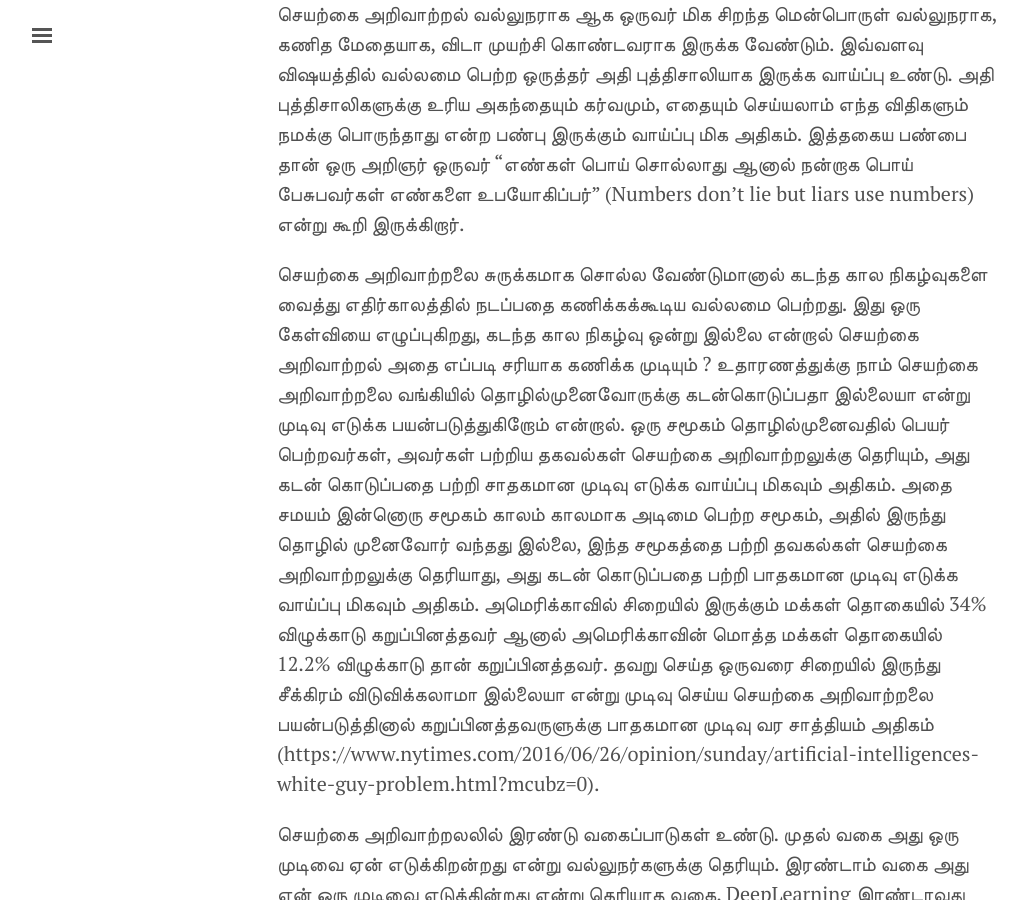
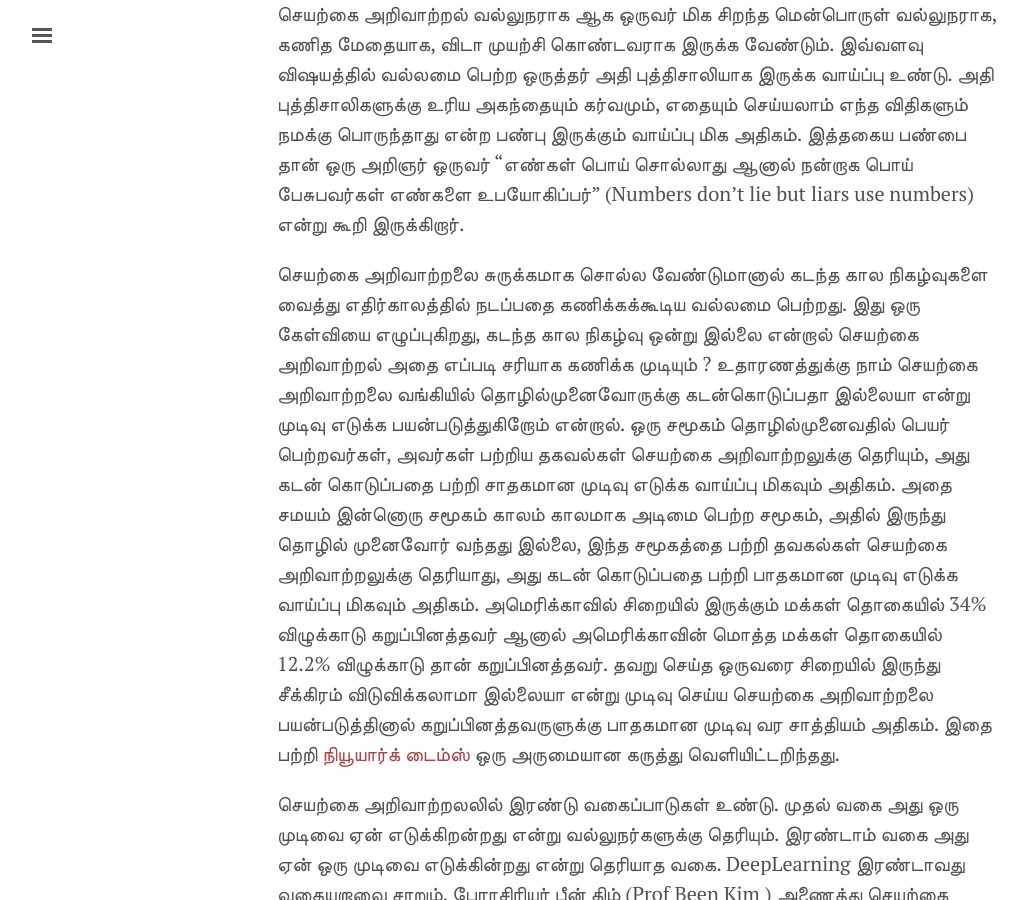
Before and after one commit to malaikannan/malaikannan.github.io, a Jekyll site: the page built from _posts/2017-07-10-செயற்கை-அறிவாற்றல்-வல்லுனர்களுக்கு-ஏன்-அறநெறி-மிகவும்-அவசியம்.markdown, in a window 1280 px wide and 900 px high, scrolled down 963 px. Shown: the whole window, without its empty margins (3-1030 px from the left). Built offline with Jekyll 4.4.1, drawn with Linux system fonts in a browser that asks for light colours; comment, search, counter and statistics services are not loaded.

Commit message:
second tamil blog

```diff
--- a/_posts/2017-07-10-செயற்கை-அறிவாற்றல்-வல்லுனர்களுக்கு-ஏன்-அறநெறி-மிகவும்-அவசியம்.markdown
+++ b/_posts/2017-07-10-செயற்கை-அறிவாற்றல்-வல்லுனர்களுக்கு-ஏன்-அறநெறி-மிகவும்-அவசியம்.markdown
@@ -11,7 +11,8 @@ date: "2017-07-10 18:37"
 செயற்கை அறிவாற்றல் வல்லுநராக ஆக ஒருவர் மிக சிறந்த மென்பொருள் வல்லுநராக, கணித மேதையாக, விடா முயற்சி கொண்டவராக இருக்க வேண்டும். இவ்வளவு விஷயத்தில் வல்லமை பெற்ற  ஒருத்தர் அதி புத்திசாலியாக இருக்க வாய்ப்பு உண்டு. அதி புத்திசாலிகளுக்கு உரிய அகந்தையும் கர்வமும், எதையும் செய்யலாம் எந்த விதிகளும்  நமக்கு பொருந்தாது என்ற பண்பு இருக்கும் வாய்ப்பு மிக அதிகம்.  இத்தகைய பண்பை தான் ஒரு அறிஞர் ஒருவர்  "எண்கள்  பொய் சொல்லாது ஆனால் நன்றாக பொய் பேசுபவர்கள் எண்களை உபயோகிப்பர்" (Numbers don't lie but liars use numbers) என்று கூறி இருக்கிறார்.
 
 
-செயற்கை அறிவாற்றலை சுருக்கமாக சொல்ல வேண்டுமானால் கடந்த கால நிகழ்வுகளை வைத்து எதிர்காலத்தில் நடப்பதை கணிக்கக்கூடிய வல்லமை பெற்றது. இது ஒரு கேள்வியை எழுப்புகிறது, கடந்த கால நிகழ்வு ஒன்று இல்லை  என்றால் செயற்கை அறிவாற்றல் அதை எப்படி சரியாக கணிக்க முடியும் ? உதாரணத்துக்கு நாம்  செயற்கை அறிவாற்றலை வங்கியில் தொழில்முனைவோருக்கு கடன்கொடுப்பதா இல்லையா என்று முடிவு எடுக்க பயன்படுத்துகிறோம் என்றால். ஒரு சமூகம் தொழில்முனைவதில் பெயர் பெற்றவர்கள், அவர்கள் பற்றிய  தகவல்கள் செயற்கை அறிவாற்றலுக்கு தெரியும், அது கடன் கொடுப்பதை பற்றி சாதகமான முடிவு எடுக்க வாய்ப்பு மிகவும் அதிகம். அதை சமயம் இன்னொரு சமூகம் காலம் காலமாக அடிமை பெற்ற சமூகம், அதில் இருந்து தொழில் முனைவோர் வந்தது இல்லை, இந்த சமூகத்தை பற்றி தவகல்கள் செயற்கை அறிவாற்றலுக்கு தெரியாது,  அது கடன் கொடுப்பதை பற்றி பாதகமான  முடிவு எடுக்க வாய்ப்பு மிகவும் அதிகம். அமெரிக்காவில் சிறையில் இருக்கும் மக்கள் தொகையில் 34% விழுக்காடு கறுப்பினத்தவர் ஆனால் அமெரிக்காவின் மொத்த மக்கள் தொகையில் 12.2% விழுக்காடு தான் கறுப்பினத்தவர். தவறு செய்த ஒருவரை  சிறையில் இருந்து சீக்கிரம் விடுவிக்கலாமா இல்லையா என்று முடிவு செய்ய செயற்கை அறிவாற்றலை பயன்படுத்தினால் கறுப்பினத்தவருளுக்கு பாதகமான முடிவு வர சாத்தியம் அதிகம் (https://www.nytimes.com/2016/06/26/opinion/sunday/artificial-intelligences-white-guy-problem.html?mcubz=0).
+செயற்கை அறிவாற்றலை சுருக்கமாக சொல்ல வேண்டுமானால் கடந்த கால நிகழ்வுகளை வைத்து எதிர்காலத்தில் நடப்பதை கணிக்கக்கூடிய வல்லமை பெற்றது. இது ஒரு கேள்வியை எழுப்புகிறது, கடந்த கால நிகழ்வு ஒன்று இல்லை  என்றால் செயற்கை அறிவாற்றல் அதை எப்படி சரியாக கணிக்க முடியும் ? உதாரணத்துக்கு நாம்  செயற்கை அறிவாற்றலை வங்கியில் தொழில்முனைவோருக்கு கடன்கொடுப்பதா இல்லையா என்று முடிவு எடுக்க பயன்படுத்துகிறோம் என்றால். ஒரு சமூகம் தொழில்முனைவதில் பெயர் பெற்றவர்கள், அவர்கள் பற்றிய  தகவல்கள் செயற்கை அறிவாற்றலுக்கு தெரியும், அது கடன் கொடுப்பதை பற்றி சாதகமான முடிவு எடுக்க வாய்ப்பு மிகவும் அதிகம். அதை சமயம் இன்னொரு சமூகம் காலம் காலமாக அடிமை பெற்ற சமூகம், அதில் இருந்து தொழில் முனைவோர் வந்தது இல்லை, இந்த சமூகத்தை பற்றி தவகல்கள் செயற்கை அறிவாற்றலுக்கு தெரியாது,  அது கடன் கொடுப்பதை பற்றி பாதகமான  முடிவு எடுக்க வாய்ப்பு மிகவும் அதிகம். அமெரிக்காவில் சிறையில் இருக்கும் மக்கள் தொகையில் 34% விழுக்காடு கறுப்பினத்தவர் ஆனால் அமெரிக்காவின் மொத்த மக்கள் தொகையில் 12.2% விழுக்காடு தான் கறுப்பினத்தவர். தவறு செய்த ஒருவரை  சிறையில் இருந்து சீக்கிரம் விடுவிக்கலாமா இல்லையா என்று முடிவு செய்ய செயற்கை அறிவாற்றலை பயன்படுத்தினால் கறுப்பினத்தவருளுக்கு பாதகமான முடிவு வர சாத்தியம் அதிகம்.
+இதை பற்றி [நியூயார்க் டைம்ஸ](https://www.nytimes.com/2016/06/26/opinion/sunday/artificial-intelligences-white-guy-problem.html?mcubz=0)் ஒரு அருமையான கருத்து வெளியிட்டறிந்தது.
 
 
 
```
